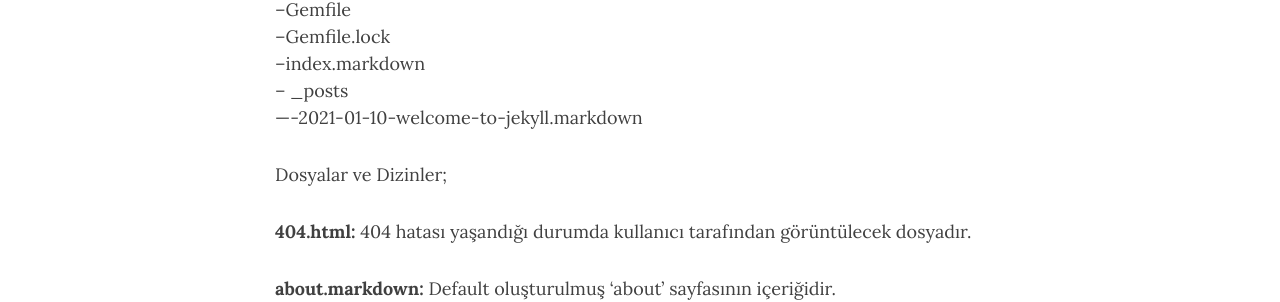
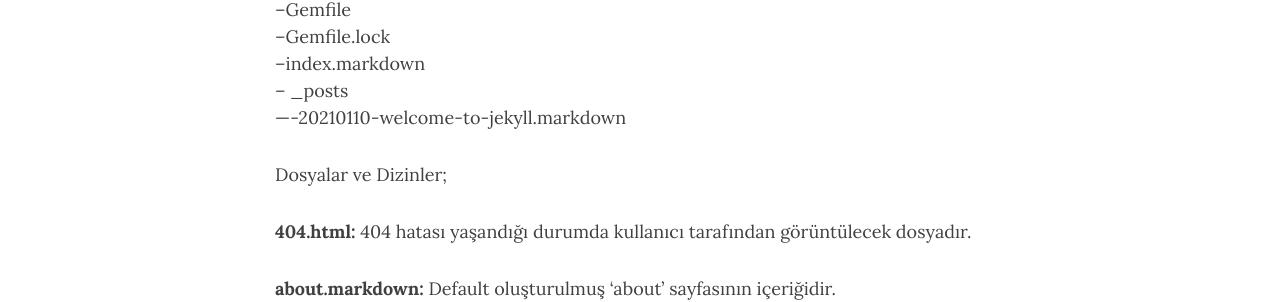
Before and after one commit to veyselkaraca/blog, a Jekyll site: the page built from _posts/2021-07-31-jekyll-ile-blog-olusturma-ve-yayinlama.md, in a window 1280 px wide and 900 px high, scrolled down 2337 px. Shown: the part 154-456 px from the top of the window. Built offline with Jekyll 4.4.1, drawn with Linux system fonts in a browser that asks for light colours; nearby versions of some CDN libraries; comment, search, counter and statistics services are not loaded.

Commit message:
post update

```diff
--- a/_posts/2021-07-31-jekyll-ile-blog-olusturma-ve-yayinlama.md
+++ b/_posts/2021-07-31-jekyll-ile-blog-olusturma-ve-yayinlama.md
@@ -65,7 +65,7 @@ myblog
 --Gemfile.lock
 --index.markdown
 -- _posts
-----2021-01-10-welcome-to-jekyll.markdown
+----20210110-welcome-to-jekyll.markdown
 
 Dosyalar ve Dizinler;
 
```
Also changed, not shown: 1 other file.
